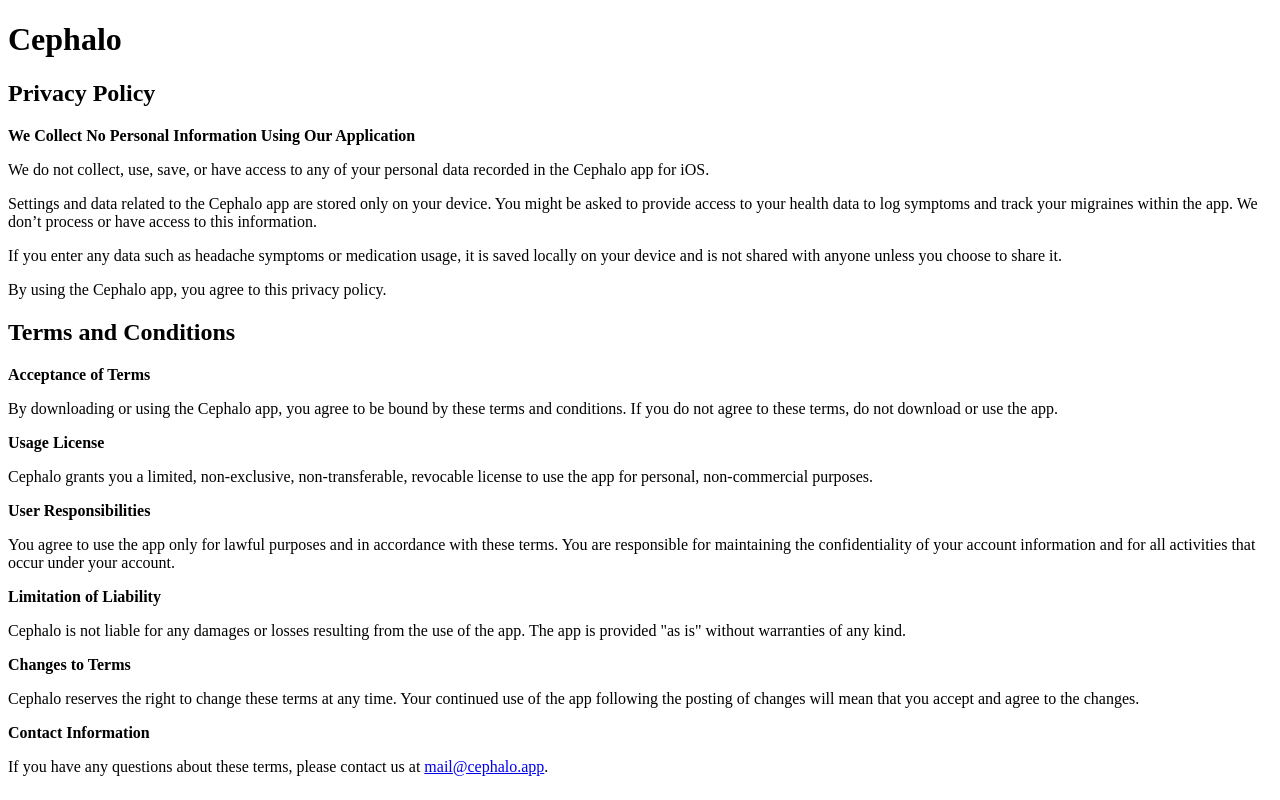
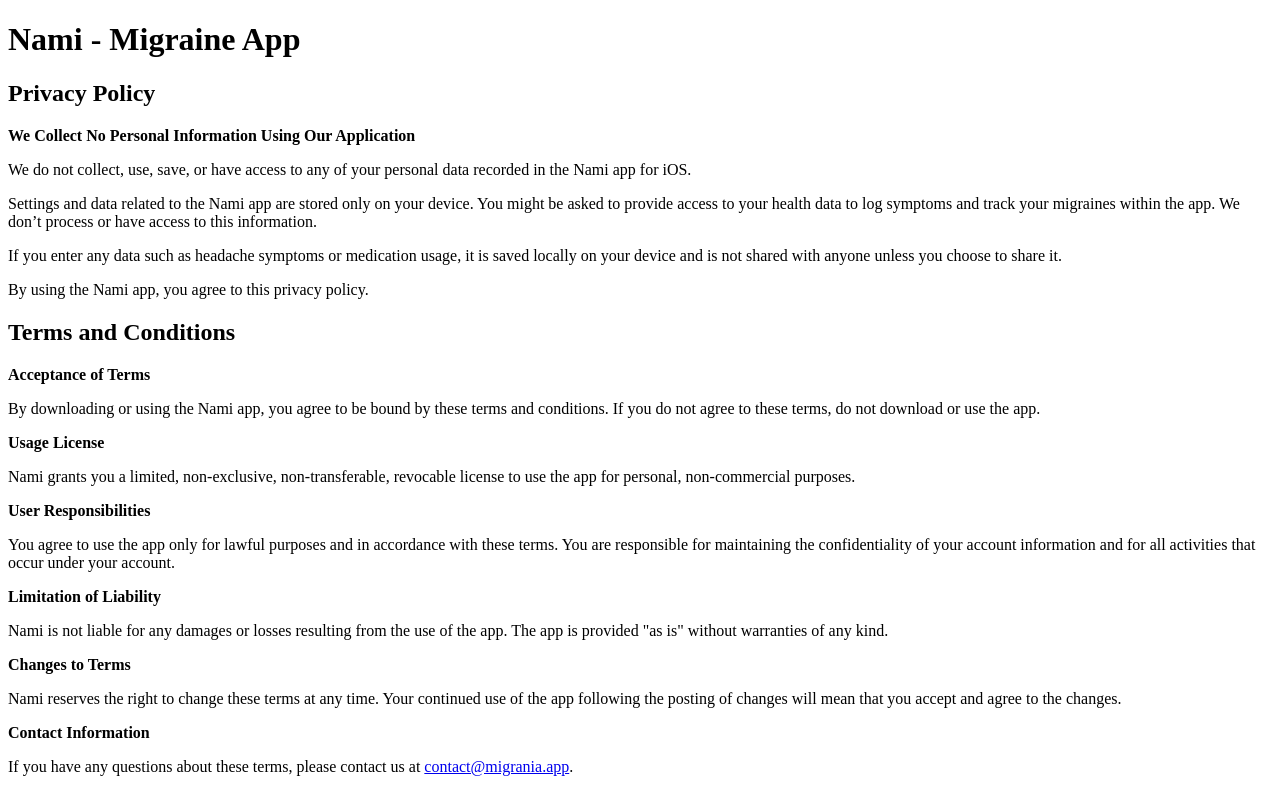
Before and after one commit to ChristopherBrock/Cephalo, a plain HTML site: page index.html in a window 1280 px wide. Drawn offline with Linux system fonts and the light colour scheme.

Commit message:
Update index.html

```diff
--- a/index.html
+++ b/index.html
@@ -6,31 +6,31 @@
     <title>Privacy Policy and Terms</title>
 </head>
 <body>
-    <h1>Cephalo</h1>
+    <h1>Nami - Migraine App</h1>
     <h2>Privacy Policy</h2>
     <p><strong>We Collect No Personal Information Using Our Application</strong></p>
-    <p>We do not collect, use, save, or have access to any of your personal data recorded in the Cephalo app for iOS.</p>
-    <p>Settings and data related to the Cephalo app are stored only on your device. You might be asked to provide access to your health data to log symptoms and track your migraines within the app. We don’t process or have access to this information.</p>
+    <p>We do not collect, use, save, or have access to any of your personal data recorded in the Nami app for iOS.</p>
+    <p>Settings and data related to the Nami app are stored only on your device. You might be asked to provide access to your health data to log symptoms and track your migraines within the app. We don’t process or have access to this information.</p>
     <p>If you enter any data such as headache symptoms or medication usage, it is saved locally on your device and is not shared with anyone unless you choose to share it.</p>
-    <p>By using the Cephalo app, you agree to this privacy policy.</p>
+    <p>By using the Nami app, you agree to this privacy policy.</p>
 
     <h2>Terms and Conditions</h2>
     <p><strong>Acceptance of Terms</strong></p>
-    <p>By downloading or using the Cephalo app, you agree to be bound by these terms and conditions. If you do not agree to these terms, do not download or use the app.</p>
+    <p>By downloading or using the Nami app, you agree to be bound by these terms and conditions. If you do not agree to these terms, do not download or use the app.</p>
 
     <p><strong>Usage License</strong></p>
-    <p>Cephalo grants you a limited, non-exclusive, non-transferable, revocable license to use the app for personal, non-commercial purposes.</p>
+    <p>Nami grants you a limited, non-exclusive, non-transferable, revocable license to use the app for personal, non-commercial purposes.</p>
 
     <p><strong>User Responsibilities</strong></p>
     <p>You agree to use the app only for lawful purposes and in accordance with these terms. You are responsible for maintaining the confidentiality of your account information and for all activities that occur under your account.</p>
 
     <p><strong>Limitation of Liability</strong></p>
-    <p>Cephalo is not liable for any damages or losses resulting from the use of the app. The app is provided "as is" without warranties of any kind.</p>
+    <p>Nami is not liable for any damages or losses resulting from the use of the app. The app is provided "as is" without warranties of any kind.</p>
 
     <p><strong>Changes to Terms</strong></p>
-    <p>Cephalo reserves the right to change these terms at any time. Your continued use of the app following the posting of changes will mean that you accept and agree to the changes.</p>
+    <p>Nami reserves the right to change these terms at any time. Your continued use of the app following the posting of changes will mean that you accept and agree to the changes.</p>
 
     <p><strong>Contact Information</strong></p>
-    <p>If you have any questions about these terms, please contact us at <a href="mailto:mail@cephalo.app">mail@cephalo.app</a>.</p>
+    <p>If you have any questions about these terms, please contact us at <a href="mailto:contact@migrania.app">contact@migrania.app</a>.</p>
 </body>
 </html>
```
